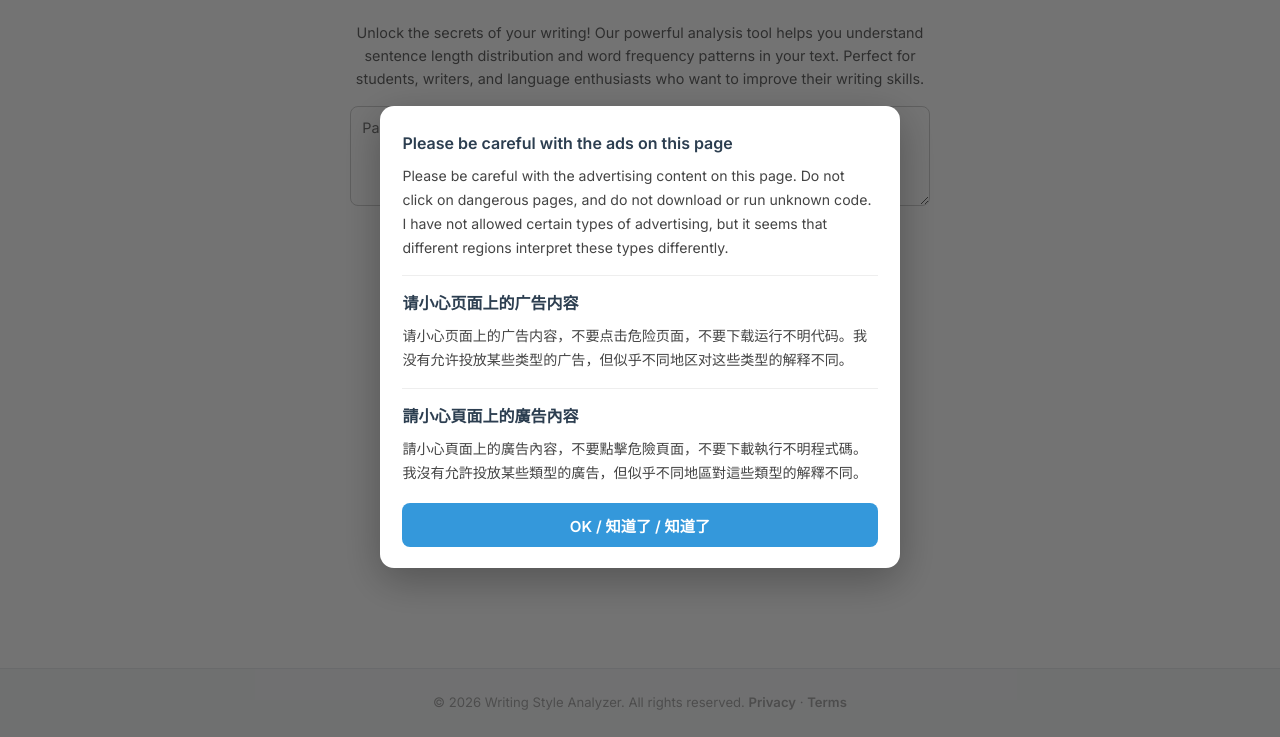
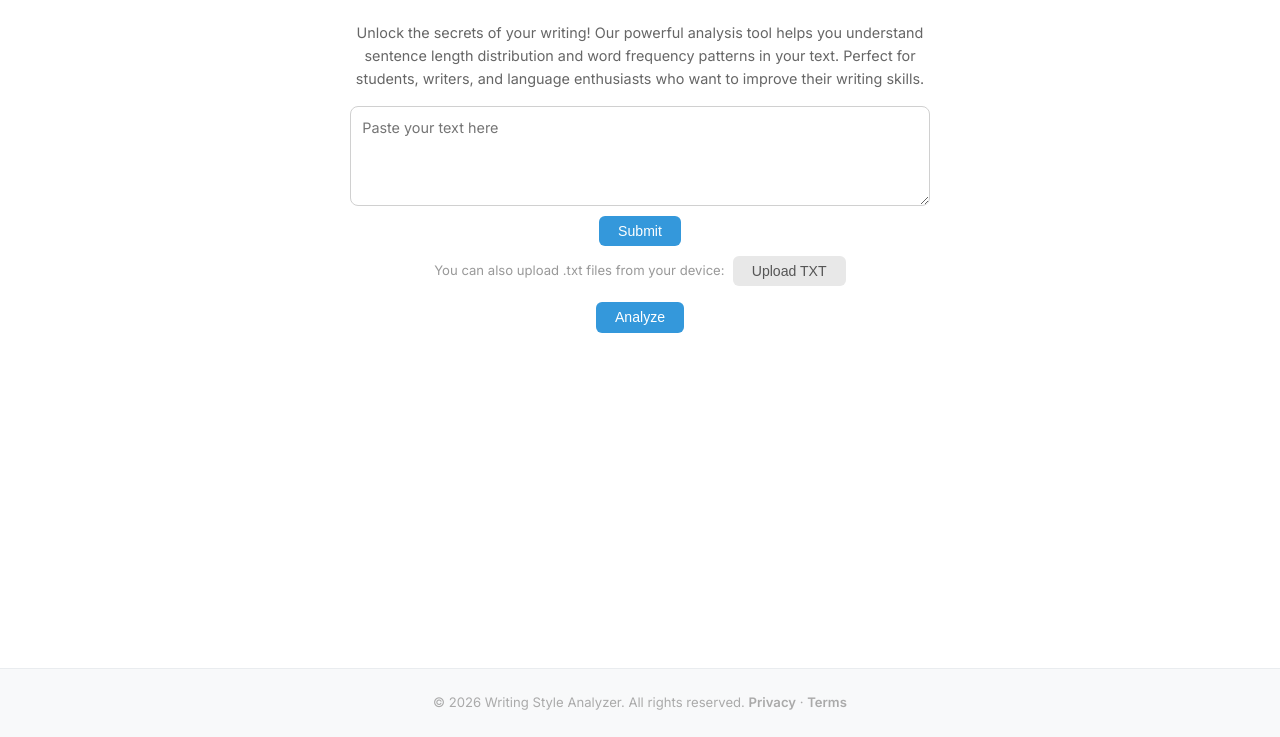
Before and after one commit to cjf9/WritingStyleAnalyzer, a plain HTML site: page index.html in a window 1280 px wide. Shown: the part 63-800 px from the top of the page. Drawn offline with nearby package versions, Linux system fonts and the light colour scheme.

Commit message:
remove ad notice dialog

```diff
--- a/index.html
+++ b/index.html
@@ -30,101 +30,8 @@
       gtag('config', 'G-694HG8WN72');
     </script>
     <script defer src="https://ana.qbzlw.com/track.js" data-key="4d6718756a7fcd5aa240d7a96d0163c1"></script>
-    <style>
-      /* Ad notice dialog — inlined so it never depends on a fresh style.css */
-      .ad-notice {
-        position: fixed;
-        inset: 0;
-        background: rgba(0, 0, 0, 0.55);
-        display: flex;
-        align-items: center;
-        justify-content: center;
-        z-index: 10000;
-        padding: 1rem;
-        box-sizing: border-box;
-      }
-      .ad-notice[hidden] { display: none; }
-      .ad-notice .ad-notice-card {
-        background: #fff;
-        border-radius: 14px;
-        max-width: 520px;
-        width: 100%;
-        max-height: 88vh;
-        overflow-y: auto;
-        -webkit-overflow-scrolling: touch;
-        padding: 1.6rem 1.4rem 1.3rem;
-        box-shadow: 0 12px 40px rgba(0, 0, 0, 0.28);
-        text-align: left;
-        box-sizing: border-box;
-        font-family: Inter, PingFang SC, Microsoft YaHei, system-ui, sans-serif;
-      }
-      .ad-notice .ad-notice-card h2 {
-        font-size: 1rem;
-        line-height: 1.4;
-        color: #2c3e50;
-        margin: 0 0 0.6rem;
-        font-weight: 600;
-      }
-      .ad-notice .ad-notice-card p {
-        font-size: 0.88rem;
-        line-height: 1.7;
-        color: #444;
-        margin: 0 0 0.8rem;
-      }
-      .ad-notice .ad-notice-sep {
-        height: 1px;
-        background: #eee;
-        margin: 1rem 0;
-      }
-      .ad-notice .ad-notice-card button {
-        display: block;
-        width: 100%;
-        margin-top: 1.1rem;
-        padding: 0.7rem 1rem;
-        border: none;
-        border-radius: 8px;
-        background: #3498db;
-        color: #fff;
-        font-size: 0.95rem;
-        font-weight: 600;
-        cursor: pointer;
-        font-family: inherit;
-      }
-      .ad-notice .ad-notice-card button:hover { background: #2f89c5; }
-      @media (max-width: 600px) {
-        .ad-notice { padding: 0.7rem; align-items: flex-end; }
-        .ad-notice .ad-notice-card {
-          max-height: 82vh;
-          border-radius: 12px;
-          padding: 1.2rem 1.05rem 1.1rem;
-        }
-        .ad-notice .ad-notice-card h2 { font-size: 0.95rem; }
-        .ad-notice .ad-notice-card p { font-size: 0.84rem; line-height: 1.65; }
-        .ad-notice .ad-notice-sep { margin: 0.8rem 0; }
-      }
-    </style>
 </head>
 <body>
-    <!-- Ad notice dialog -->
-    <div id="adNotice" class="ad-notice" hidden>
-        <div class="ad-notice-card" role="dialog" aria-modal="true" aria-labelledby="adNoticeTitle">
-            <h2 id="adNoticeTitle">Please be careful with the ads on this page</h2>
-            <p>Please be careful with the advertising content on this page. Do not click on dangerous pages, and do not download or run unknown code. I have not allowed certain types of advertising, but it seems that different regions interpret these types differently.</p>
-
-            <div class="ad-notice-sep"></div>
-
-            <h2>请小心页面上的广告内容</h2>
-            <p>请小心页面上的广告内容，不要点击危险页面，不要下载运行不明代码。我没有允许投放某些类型的广告，但似乎不同地区对这些类型的解释不同。</p>
-
-            <div class="ad-notice-sep"></div>
-
-            <h2>請小心頁面上的廣告內容</h2>
-            <p>請小心頁面上的廣告內容，不要點擊危險頁面，不要下載執行不明程式碼。我沒有允許投放某些類型的廣告，但似乎不同地區對這些類型的解釋不同。</p>
-
-            <button type="button" id="adNoticeClose">OK / 知道了 / 知道了</button>
-        </div>
-    </div>
-
     <nav>
         <a href="index.html" class="logo" title="Home"><img src="favicon-32.png" alt="" class="logo-icon">Writing Style Analyzer</a>
         <ul>
@@ -211,32 +118,5 @@
     <script src="js/lemmatizer.js"></script>
     <script src="js/main.js"></script>
     <script src="js/share.js"></script>
-    <script>
-      // Ad notice dialog: show once, remember dismissal
-      (function () {
-        var KEY = 'adNoticeDismissed';
-        var box = document.getElementById('adNotice');
-        var btn = document.getElementById('adNoticeClose');
-        if (!box || !btn) return;
-
-        var dismissed = false;
-        try { dismissed = localStorage.getItem(KEY) === '1'; } catch (e) {}
-
-        if (!dismissed) {
-          box.hidden = false;
-          document.body.style.overflow = 'hidden';
-        }
-
-        function close() {
-          box.hidden = true;
-          document.body.style.overflow = '';
-          try { localStorage.setItem(KEY, '1'); } catch (e) {}
-        }
-
-        btn.addEventListener('click', close);
-        box.addEventListener('click', function (e) { if (e.target === box) close(); });
-        document.addEventListener('keydown', function (e) { if (e.key === 'Escape' && !box.hidden) close(); });
-      })();
-    </script>
 </body>
 </html>
```
